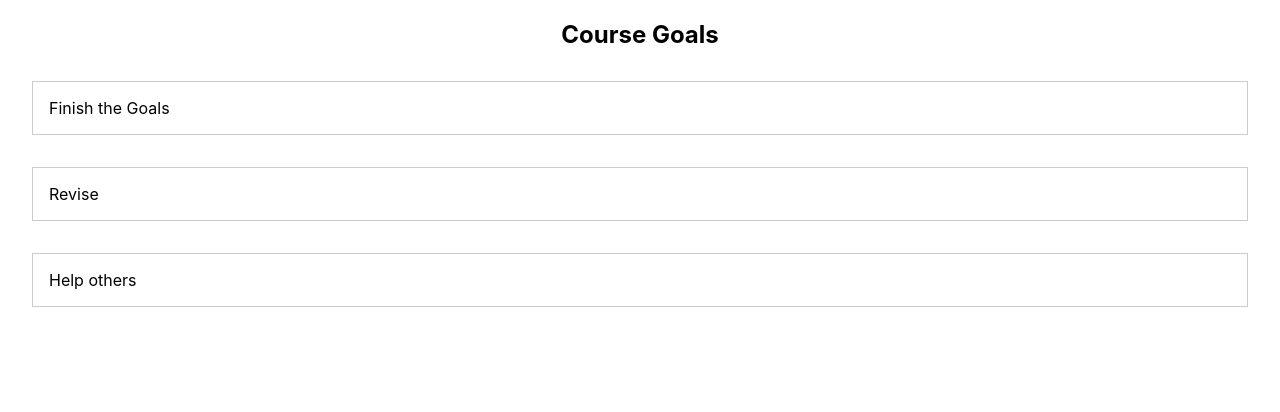
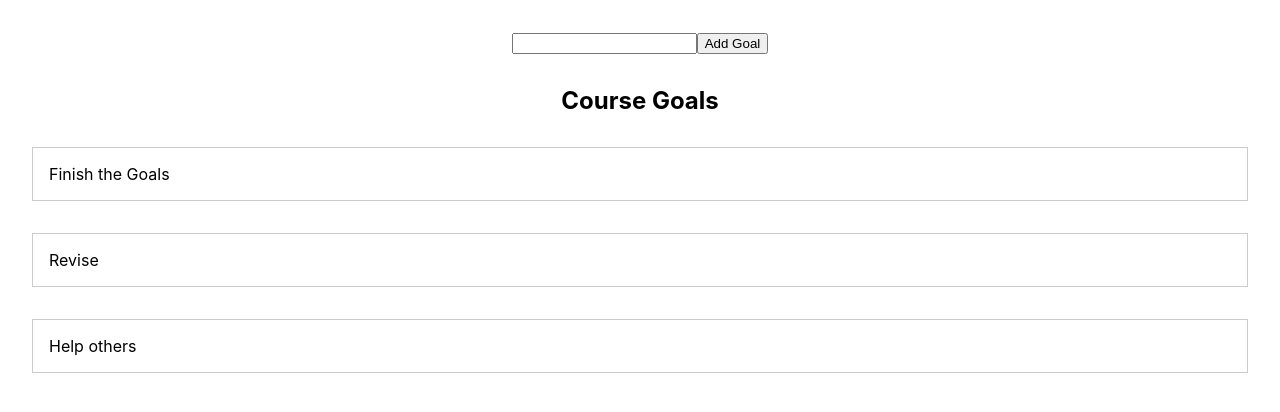
Before and after one commit to leeaanair/ReactAppInsta, a React (Create React App) app: page / in a window 1280 px wide. Shown: the top 412 px of the page. Built offline with nearby package versions, Linux system fonts and the light colour scheme.

Commit message:
Implementation of props, state, event handling

```diff
--- a/src/App.js
+++ b/src/App.js
@@ -1,17 +1,47 @@
 import './App.css';
-import React from 'react';
-import GoalList from './components/GoalList';
+import React, { useState } from 'react';
+import GoalList from './components/GoalList/GoalList';
+import NewGoal from './components/NewGoal/NewGoal';
 
 const App = () => {
-
-	const courseGoals = [
+	const [courseGoals, setCourseGoals] = useState([
 	{id : 'cg1', text : 'Finish the Goals'},
 	{id : 'cg2', text : 'Revise'},
 	{id : 'cg3', text : 'Help others'}
+
+	]);	//current state and updatestate
+
+
+/* 	const courseGoals = [
+	{id : 'cg1', text : 'Finish the Goals'},
+	{id : 'cg2', text : 'Revise'},
+	{id : 'cg3', text : 'Help others'}
+
 	];
+ */
+	const addNewGoalHandler = (newGoal) => {
 
+		/*It does update courseGoals, but does not update the UI. Which needs state.*/
+		//courseGoals.push(newGoal);
+
+		/*push modifies the old array, hence we are using concat which gives a new updated array
+		but if you setCourseGoals twice, both will only update the first instance, instead of second updating the first updated constant.
+		Hence it is better to pass function in setCourse goals, that gurantees that latest updated constant gets updated.
+		https://stackoverflow.com/questions/71942780/react-usestate-why-do-the-docs-advise-passing-a-function-with-the-previous-stat
+		*/
+
+		//setCourseGoals(courseGoals.concat(newGoal));
+
+		/*this is a safer approach*/
+		setCourseGoals((prevcourseGoals) => prevcourseGoals.concat(newGoal));
+
+		console.log(courseGoals);
+	}
 	return(
-		<GoalList goals={courseGoals}/>	//Merge jsx code with js expression
+		<div>
+		<NewGoal onAddGoal={addNewGoalHandler} />
+		<GoalList goals={courseGoals} /> {/*Merge jsx code with js expression>*/}
+		</div>
 
 	); //React.createElement('h1', {title: 'This works'}, 'Hi! This is React')
 
--- a/src/components/GoalList.js
+++ b/src/components/GoalList/GoalList.js
@@ -23,6 +23,7 @@ const GoalList = props => {
 }
 
 
+//As function component
 
 /* const GoalList = () => {
 
@@ -41,7 +42,7 @@ const GoalList = props => {
 }
  */
 
-
+// as Class component
 /* class App extends React.Component{
 
 	render(){
--- /dev/null
+++ b/src/components/NewGoal/NewGoal.css
@@ -0,0 +1,4 @@
+.new-goal {
+	margin : 2rem;
+	text-align :  center;
+}
--- /dev/null
+++ b/src/components/NewGoal/NewGoal.js
@@ -0,0 +1,47 @@
+import React, { useState } from 'react';
+import "./NewGoal.css";
+
+const NewGoal = props => {
+
+	//let enteredText = '';
+
+	const [enteredText, setText] = useState('');	//current state and updatestate
+
+	const addGoalHandler = event => {
+		event.preventDefault();
+
+		const newGoal = {
+			id : Math.random().toString(),
+			text : enteredText
+		};
+
+		/*If you want to remove the text in field after submitting.*/
+		// enteredText = '';
+		console.log(newGoal);
+		props.onAddGoal(newGoal);
+
+
+	};
+
+	const onTextChangeHandler = event => {
+
+		/*without using state, the previous state disappears when you click on submit twice*/
+		//enteredText = event.target.value
+
+		/*no need of function since it doesn't depend on previous state*/
+		setText(event.target.value);
+	}
+	return (
+		<form className = "new-goal" onSubmit={addGoalHandler}>
+
+		{/*Two way binding in value which binds the current value and onChange with updates the new value*/}
+
+			<input type="text" value = {enteredText} onChange={onTextChangeHandler}/>
+			<button type="submit">Add Goal</button>
+
+		</form>
+	);
+
+};
+
+export default NewGoal;
```
Also changed, not shown: src/components/GoalList/GoalList.css (renamed from src/components/GoalList.css).
